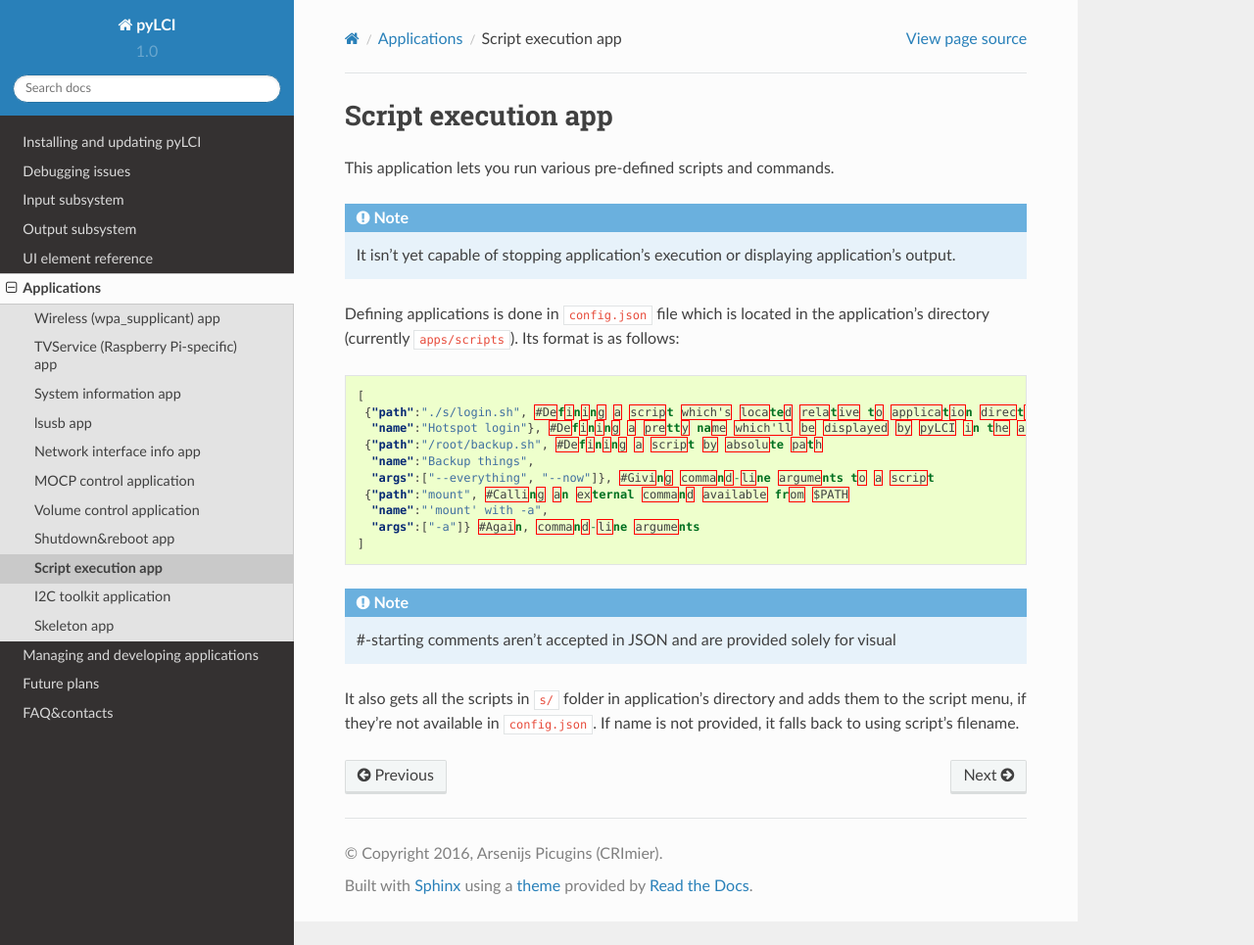
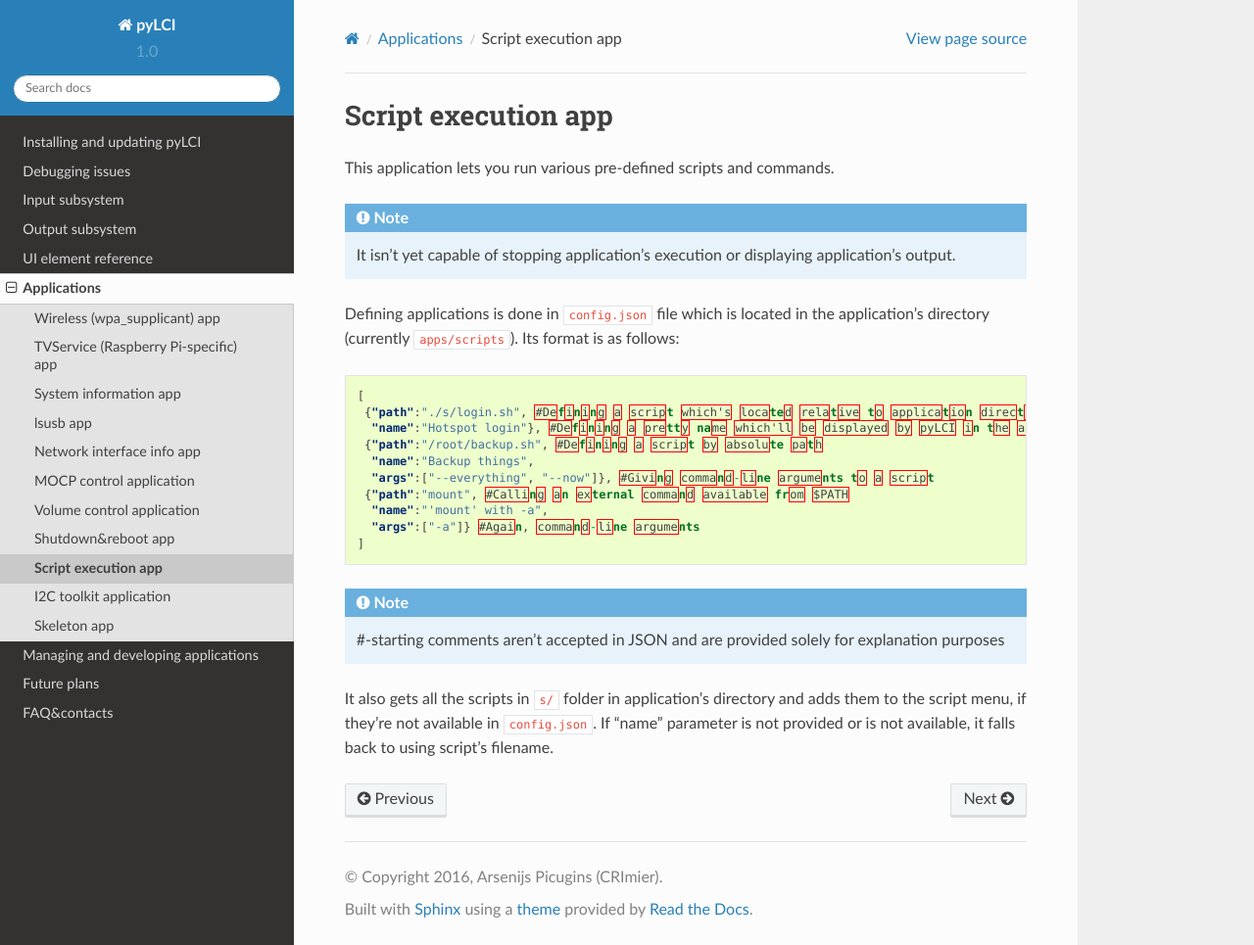
Before and after one commit to CRImier/pyLCI, a Sphinx documentation site: the page built from docs/apps/scripts.rst, in a window 1280 px wide and 965 px high. Shown: the whole window at 98% size. Built offline with Sphinx 7.4.7 and the Read the Docs theme 2.0.0, drawn with Linux system fonts in a browser that asks for light colours.

Commit message:
Even more cosmetic changes

```diff
--- a/docs/apps/scripts.rst
+++ b/docs/apps/scripts.rst
@@ -23,7 +23,7 @@ Defining applications is done in ``config.json`` file which is located in the ap
      "args":["-a"]} #Again, command-line arguments
    ]
 
-.. note:: #-starting comments aren't accepted in JSON and are provided solely for visual
+.. note:: #-starting comments aren't accepted in JSON and are provided solely for explanation purposes
 
 It also gets all the scripts in ``s/`` folder in application's directory and adds them to the script menu, if they're not available in ``config.json``.
-If name is not provided, it falls back to using script's filename.
+If "name" parameter is not provided or is not available, it falls back to using script's filename.
```
